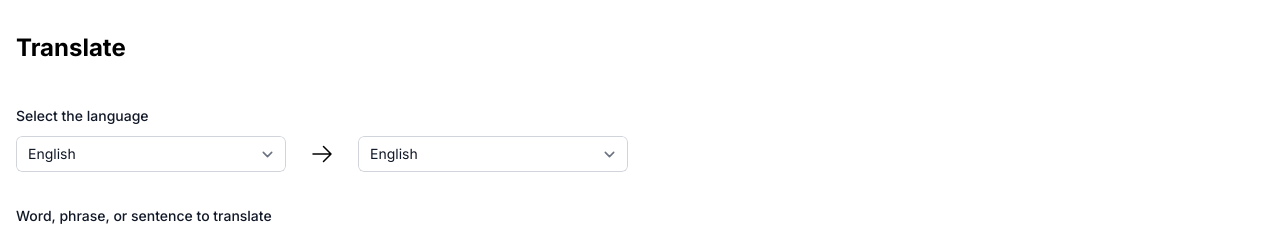
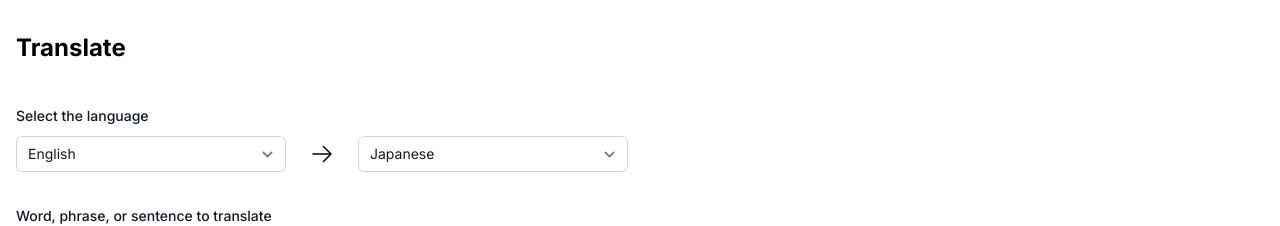
Before and after one commit to avosalmon/contextuary, a Next.js app: page /translate in a window 1280 px wide. Shown: the top 226 px of the page. Built offline with nearby package versions, Linux system fonts and the light colour scheme.

Commit message:
update default language

```diff
--- a/pages/translate.tsx
+++ b/pages/translate.tsx
@@ -60,7 +60,7 @@ const Translate: NextPageWithLayout = () => {
               id="output-language"
               name="output_language"
               className="block w-full rounded-md border-0 py-1.5 pl-3 pr-10 text-gray-900 ring-1 ring-inset ring-gray-300 focus:ring-2 focus:ring-indigo-600 sm:text-sm sm:leading-6"
-              defaultValue="English"
+              defaultValue="Japanese"
             >
               <option>English</option>
               <option>Japanese</option>
```
